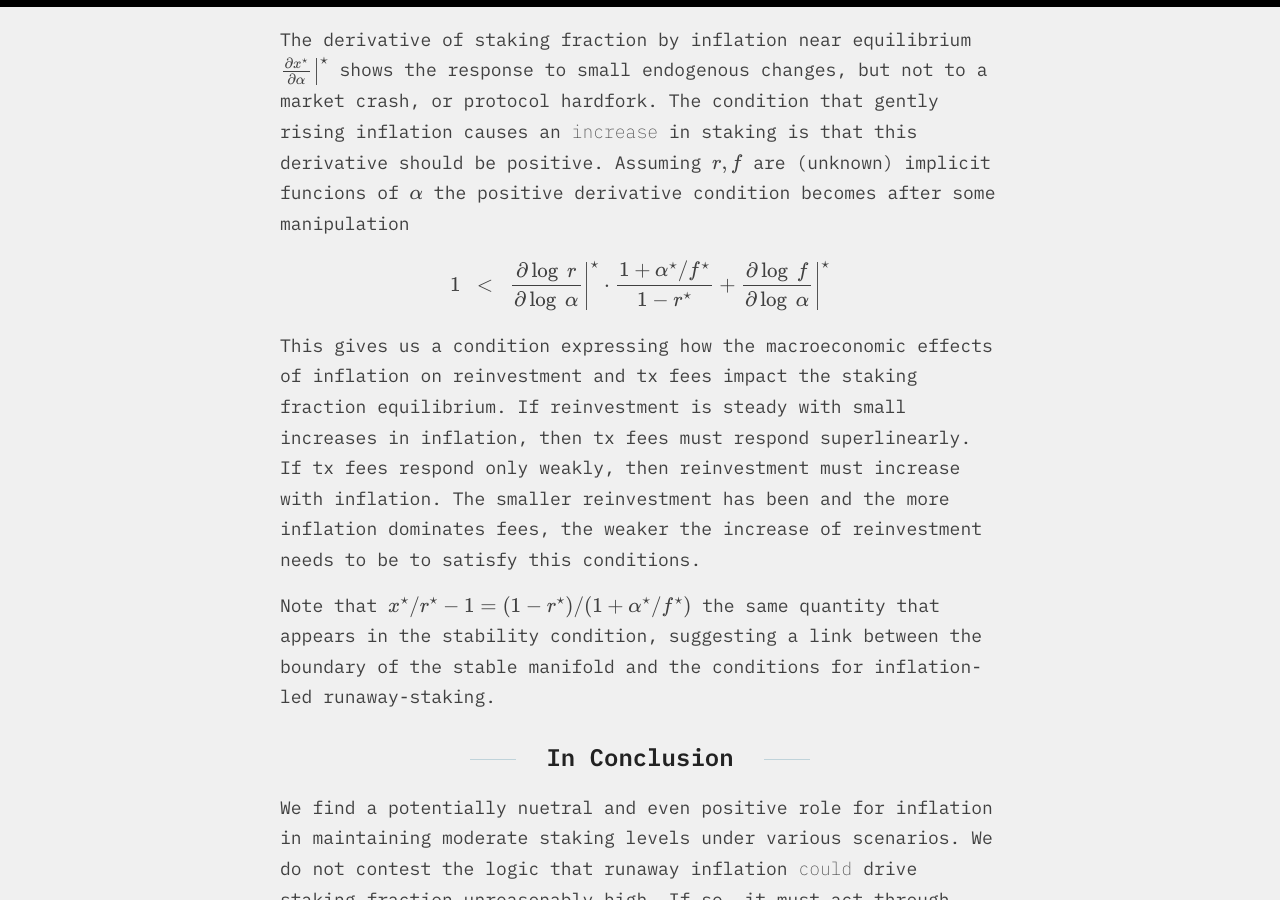
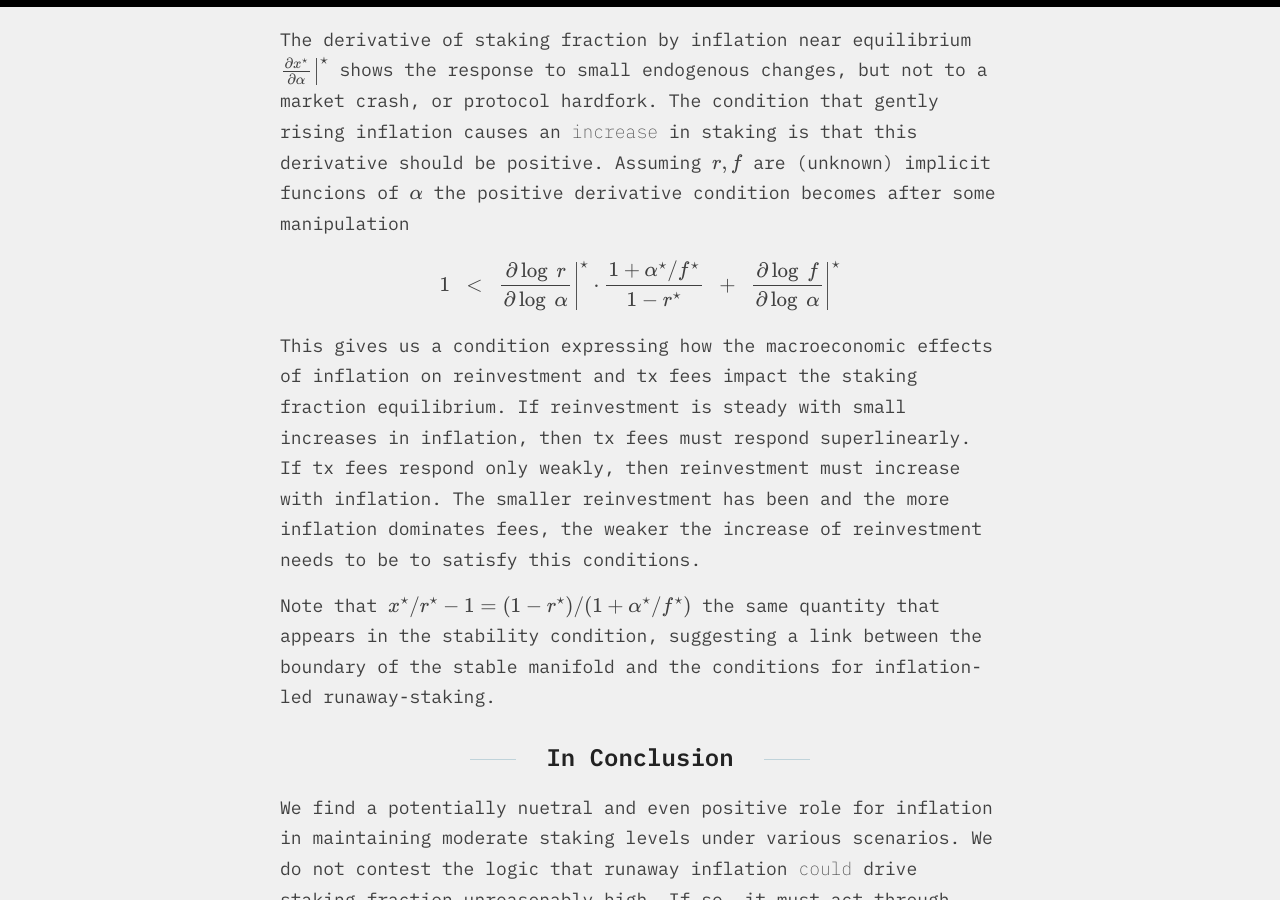
Before and after one commit to eric-downes/20sq-blog, a Jekyll site: the page built from _posts/2024-12-05-issuance-fundamentals.md, in a window 1280 px wide and 900 px high, scrolled down 12486 px. Built offline with Jekyll 4.4.1, drawn with Linux system fonts in a browser that asks for light colours; some web fonts are replaced.

Commit message:
good enough

```diff
--- a/_posts/2024-12-05-issuance-fundamentals.md
+++ b/_posts/2024-12-05-issuance-fundamentals.md
@@ -452,7 +452,8 @@ positive derivative condition becomes after some manipulation
 $$
 \displaystyle
 1 ~~ < ~~ \left.\frac{\partial\log\ r}{\partial\log\ \alpha}\right|^\star
-\cdot\frac{1+\alpha^\star/f^\star}{1-r^\star} +
+\cdot\frac{1+\alpha^\star/f^\star}{1-r^\star}
+~~ + ~~
 \left.\frac{\partial\log\ f}{\partial\log\ \alpha}\right|^\star
 $$
 
```
